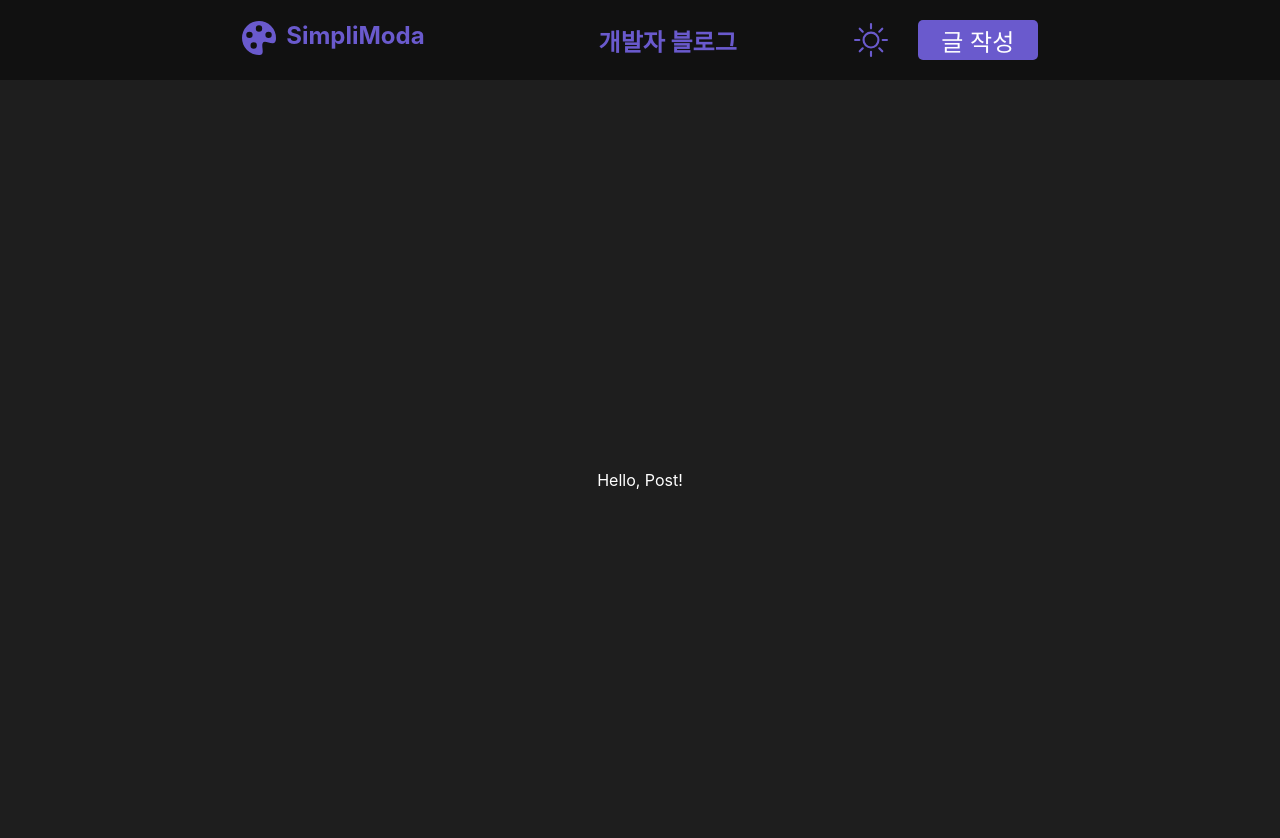
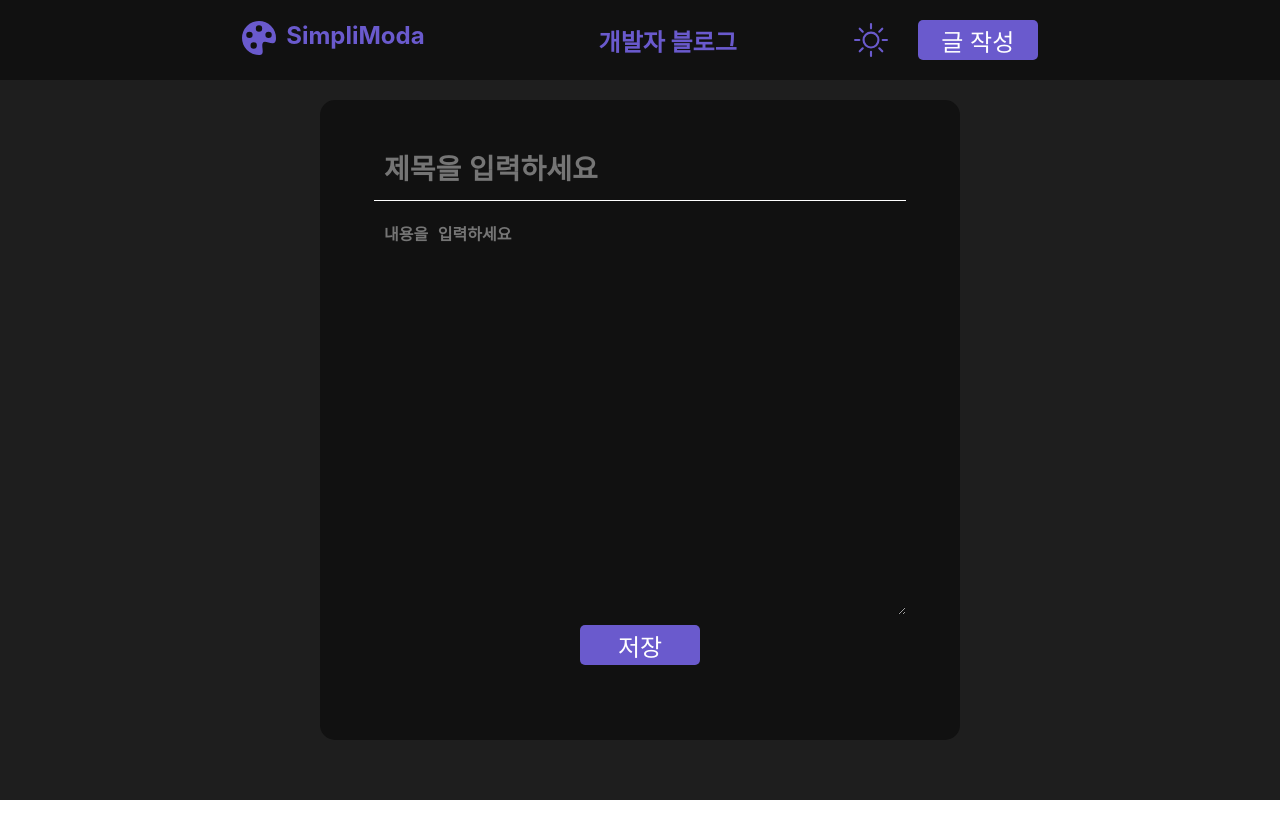
Before and after one commit to Eriniss/SimpliModa, a React (Create React App) app: page /post in a window 1280 px wide. Shown: the top 838 px of the page. After the commit the page ends 800 px from the top, so only its background shows below. Built offline with nearby package versions, Linux system fonts and the light colour scheme.

Commit message:
블로그 Create, Read 기능 추가

```diff
--- a/src/components/Blog/Container/index.tsx
+++ b/src/components/Blog/Container/index.tsx
@@ -42,34 +42,27 @@ const RegDate = styled.div`
   align-self: flex-end;
 `;
 
-const Container = () => {
+interface ContainerProps {
+  posts: { title: string; body: string; regDate?: string }[];
+}
+
+const Container: React.FC<ContainerProps> = ({ posts }) => {
+  // regDate를 기준으로 내림차순으로 정렬
+  const sortedPosts = [...posts].sort((a, b) => {
+    const dateA = new Date(a.regDate || '1970-01-01'); // regDate를 Date 객체로 변환
+    const dateB = new Date(b.regDate || '1970-01-01');
+    return dateB.getTime() - dateA.getTime(); // 내림차순 정렬
+  });
+
   return (
     <ContainerBox>
-      <TextBox>
-        <Title>Test Title</Title>
-        <Body>Test Body</Body>
-        <RegDate>2023-10-23 16:02</RegDate>
-      </TextBox>
-      <TextBox>
-        <Title>Test Title</Title>
-        <Body>Test Body</Body>
-        <RegDate>2023-10-23 16:02</RegDate>
-      </TextBox>
-      <TextBox>
-        <Title>Test Title</Title>
-        <Body>Test Body</Body>
-        <RegDate>2023-10-23 16:02</RegDate>
-      </TextBox>
-      <TextBox>
-        <Title>Test Title</Title>
-        <Body>Test Body</Body>
-        <RegDate>2023-10-23 16:02</RegDate>
-      </TextBox>
-      <TextBox>
-        <Title>Test Title</Title>
-        <Body>Test Body</Body>
-        <RegDate>2023-10-23 16:02</RegDate>
-      </TextBox>
+      {sortedPosts.map((post, index) => (
+        <TextBox key={index}>
+          <Title>{post.title}</Title>
+          <Body>{post.body}</Body>
+          <RegDate>{post.regDate}</RegDate>
+        </TextBox>
+      ))}
     </ContainerBox>
   );
 };
--- a/src/pages/Blog.tsx
+++ b/src/pages/Blog.tsx
@@ -23,7 +23,6 @@ interface Post {
   _id: string;
   title: string;
   body: string;
-  // 추가 필드를 여기에 추가할 수 있음
 }
 
 const BlogPage: React.FC = () => {
@@ -32,7 +31,7 @@ const BlogPage: React.FC = () => {
   useEffect(() => {
     // Axios를 사용하여 Express API에서 데이터 가져오기
     axios
-      .get<Post[]>('http://localhost:8000/blogPosts')
+      .get<Post[]>('http://localhost:8000/blogposts')
       .then((response) => {
         setPosts(response.data);
       })
@@ -45,7 +44,7 @@ const BlogPage: React.FC = () => {
     <div>
       <Navbar />
       <Body>
-        <Container />
+        <Container posts={posts} />
       </Body>
     </div>
   );
--- a/src/pages/Post.tsx
+++ b/src/pages/Post.tsx
@@ -1,7 +1,9 @@
-import React from 'react';
+import React, { useState } from 'react';
 import styled from 'styled-components';
+import axios from 'axios';
 
 import Navbar from '../components/Navbar';
+import Button from '../components/public/Button';
 
 /* Style Section */
 
@@ -12,17 +14,112 @@ const Body = styled.div`
   display: flex;
   align-items: center;
   flex-direction: column;
-  justify-content: center;
+  justify-content: top;
+`;
+
+const Container = styled.form`
+  width: 50%;
+  height: 80%;
+  background-color: #111111;
+  border-radius: 15px;
+  margin-top: 20px;
+  display: flex;
+  align-items: center;
+  flex-direction: column;
+  justify-content: top;
+`;
+
+const TitleBox = styled.input`
+  width: 80%;
+  height: 40px;
+  outline: none;
+  background: transparent;
+  padding: 10px;
+  margin-top: 40px;
+  border: none;
+  border-bottom: 1px solid #ffffff;
+  color: #ffffff;
+  font-size: 28px;
+  font-weight: bold;
+  background-color: transparent;
+  display: flex;
+  &:focus {
+    background-color: #1e1e1e;
+  }
+`;
+
+const BodyBox = styled.textarea`
+  width: 80%;
+  height: 60%;
+  outline: none;
+  background: transparent;
+  padding: 0;
+  margin: 10px 0;
+  padding: 10px;
+  border: none;
+  border-radius: 10px;
+  color: #ffffff;
+  font-size: 16px;
+  font-weight: bold;
+  display: flex;
+  &:focus {
+    background-color: #1e1e1e;
+  }
 `;
 
 /* Component Section */
 
 const PostPage = () => {
+  const [postTitle, setPostTitle] = useState<string>('');
+  const [postBody, setPostBody] = useState<string>('');
+  const [postRegDate, setPostDate] = useState<string>(''); // 초기값은 비워둡니다.
+
+  const getCurrentDate = () => {
+    const currentDate = new Date();
+    return `${currentDate.getFullYear()}-${
+      currentDate.getMonth() + 1
+    }-${currentDate.getDate()} ${currentDate.getHours()}:${currentDate.getMinutes()}`;
+  };
+
+  const handleChangeTitle = (e: React.ChangeEvent<HTMLInputElement>) => {
+    setPostTitle(e.target.value);
+  };
+
+  const handleChangeBody = (e: React.ChangeEvent<HTMLTextAreaElement>) => {
+    setPostBody(e.target.value);
+  };
+
+  const handleSubmit = (e: React.FormEvent) => {
+    e.preventDefault();
+
+    const currentDate = getCurrentDate(); // getCurrentDate 함수를 사용하여 현재 날짜와 시간을 가져옵니다.
+    setPostDate(currentDate); // 먼저 postRegDate를 설정합니다.
+
+    const postData = {
+      title: postTitle,
+      body: postBody,
+      regDate: currentDate, // 이제 postRegDate에 현재 날짜와 시간이 들어갑니다.
+    };
+
+    axios
+      .post('http://localhost:8000/blogposts', postData)
+      .then((response) => {
+        console.log('데이터가 성공적으로 서버로 전송되었습니다.');
+      })
+      .catch((error) => {
+        console.error('데이터 전송 중 오류 발생:', error);
+      });
+  };
+
   return (
-    <div>
+    <Body>
       <Navbar />
-      <Body>Hello, Post!</Body>
-    </div>
+      <Container onSubmit={handleSubmit}>
+        <TitleBox placeholder="제목을 입력하세요" onChange={handleChangeTitle} value={postTitle} />
+        <BodyBox placeholder="내용을 입력하세요" onChange={handleChangeBody} value={postBody} />
+        <Button>저장</Button>
+      </Container>
+    </Body>
   );
 };
 
```
